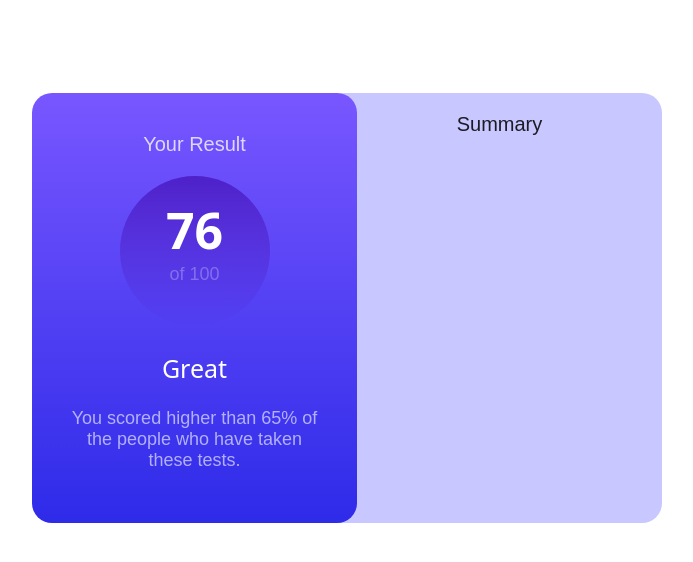
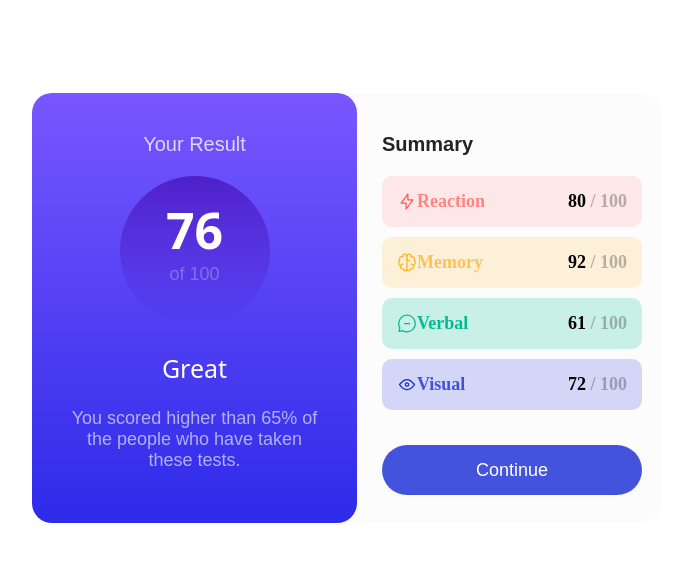
Before and after one commit to HuangBaiZhu/HuangBaiZhu.github.io, a plain HTML site: page result-summarycard.html in a window 1280 px wide. Shown: the whole page, without its empty margins (283-976 px from the left). Drawn offline with Linux system fonts and the light colour scheme.

Commit message:
files and folders insertion

```diff
--- a/result-summarycard.css
+++ b/result-summarycard.css
@@ -12,7 +12,7 @@
     display: flex;
 }
 
-.cardone{
+.card-one{
     width: 50%;
     height: 100%;
     background: linear-gradient(to bottom, hsl(252, 100%, 67%), hsl(241, 81%, 54%));
@@ -73,10 +73,10 @@ p{
     padding: 0 15px;
 }
 
-.cardtwo{
+.card-two{
     width: 50%;
     height: 100%;
-    background-color: hsl(241, 100%, 89%);
+    background-color: rgba(245, 245, 245, 0.329);
     border-end-end-radius: 20px;
     border-top-right-radius: 20px;
     position: relative;
@@ -87,5 +87,64 @@ p{
 .card-two-header{
     color: rgba(0, 0, 0, 0.863);
     font-size: 20px;
-    font-weight: 500;
+    font-weight: 700;
+    margin-right: 170px;
+    margin-bottom: 20px;
 }
+
+.reaction-background-color{
+    background-color: hsla(0, 100%, 67%, 0.13);
+    width: 260px;
+    display: block;
+    margin: auto;
+    border-radius: 10px;
+    margin-bottom: 10px;
+}
+
+.memory-background-color{
+    background-color: hsla(39, 100%, 56%, 0.164);
+    width: 260px;
+    display: block;
+    margin: auto;
+    border-radius: 10px;
+    margin-bottom: 10px;
+}
+
+.verbal-background-color{
+    background-color: hsla(166, 100%, 37%, 0.205);
+    width: 260px;
+    display: block;
+    margin: auto;
+    border-radius: 10px;
+    margin-bottom: 10px;
+}
+
+.visual-background-color{
+    background-color: hsla(234, 85%, 45%, 0.178);
+    width: 260px;
+    display: block;
+    margin: auto;
+    border-radius: 10px;
+    margin-bottom: 10px;
+}
+
+.font-size{
+    font-size: 18px;
+    margin: 0;
+}
+
+span{
+    color: rgba(0, 0, 0, 0.274);
+}
+
+button{
+    background-color: hsla(234, 85%, 45%, 0.781);
+    color: white;
+    width: 260px;
+    height: 50px;
+    font-size: 18px;
+    display: block;
+    margin: auto;
+    border-radius: 50px;
+    border: 0;
+}
--- a/result-summarycard.html
+++ b/result-summarycard.html
@@ -9,8 +9,10 @@
 <body>
     <div class="root">
         <div class="box">
-            <div class="cardone">
+
+            <div class="card-one">
                 <div style="padding: 20px;">
+
                     <h1>Your Result</h1>
                     <div class="circle">
                         <h1 class="result-number">76</h1>
@@ -23,12 +25,75 @@
                             You scored higher than 65% of the people who have taken these tests.
                         </p>
                     </div>
+
                 </div>
             </div>
 
-            <div class="cardtwo">
-                <h1 class="card-two-header">Summary</h1>
+            <div class="card-two">
+                <div style="padding: 20px 45px;">
+
+                    <h1 class="card-two-header">Summary</h1>
+
+                    <div class="reaction-background-color">
+                        <div style="display: flex; justify-content: space-between; width: 100%;">
+                            <div style="display: flex; margin: 15px;">
+                                <img src="./Image/icon-reaction.svg">
+                                <h6 class="font-size" style="color: hsla(0, 100%, 67%, 0.692);">Reaction</h6>
+                            </div>
+
+                            <div style="display: flex; margin: 15px;">
+                                <h6 class="font-size">80 <span> / 100</span></h6>
+                            </div>
+                        </div>
+                    </div>
+
+                    <div class="memory-background-color">
+                        <div style="display: flex; justify-content: space-between; width: 100%;">
+                            <div style="display: flex; margin: 15px;">
+                                <img src="./Image/icon-memory.svg">
+                                <h6 class="font-size" style="color: hsla(39, 100%, 56%, 0.719);">Memory</h6>
+                            </div>
+
+                            <div style="display: flex; margin: 15px;">
+                                <h6 class="font-size">92 <span> / 100</span></h6>
+                            </div>
+                        </div>
+                    </div>
+
+                    <div class="verbal-background-color">
+                        <div style="display: flex; justify-content: space-between; width: 100%;">
+                            <div style="display: flex; margin: 15px;">
+                                <img src="./Image/icon-verbal.svg">
+                                <h6 class="font-size" style="color: hsl(166, 100%, 37%);">Verbal</h6>
+                            </div>
+
+                            <div style="display: flex; margin: 15px;">
+                                <h6 class="font-size">61 <span> / 100</span></h6>
+                            </div>
+                        </div>
+                    </div>
+
+                    <div class="visual-background-color">
+                        <div style="display: flex; justify-content: space-between; width: 100%;">
+                            <div style="display: flex; margin: 15px;">
+                                <img src="./Image/icon-visual.svg">
+                                 <h6 class="font-size" style="color: hsla(234, 85%, 45%, 0.753);">Visual</h6>
+                            </div>
+
+                            <div style="display: flex; margin: 15px;">
+                                <h6 class="font-size">72 <span> / 100</span></h6>
+                            </div>
+                        </div>
+                    </div>
+
+                    <div style="padding-top: 25px;">
+                        <button>Continue</button>
+                    </div>
+
+                </div>
+
             </div>
+
         </div>
     </div>
 </body>
```
Also changed, not shown: image/icon-memory.svg (added), image/icon-reaction.svg (added), image/icon-verbal.svg (added), image/icon-visual.svg (added).
